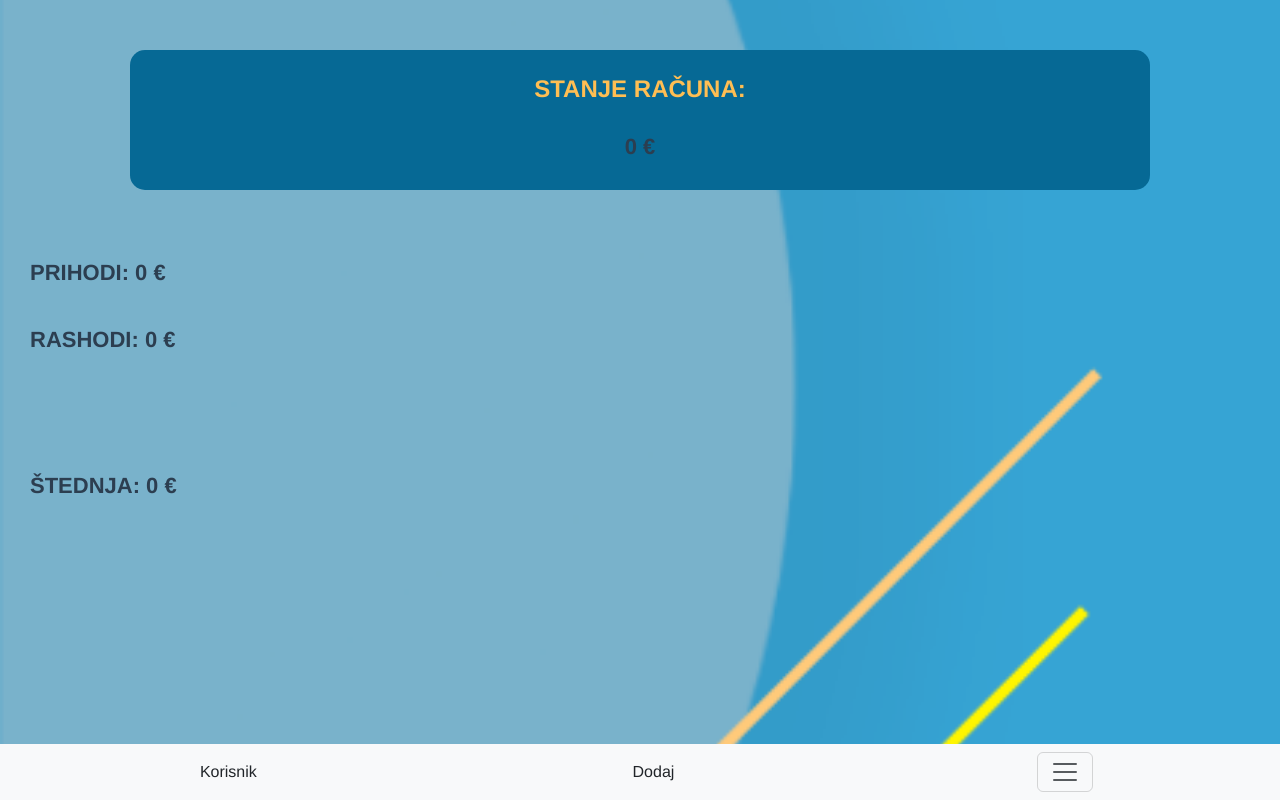
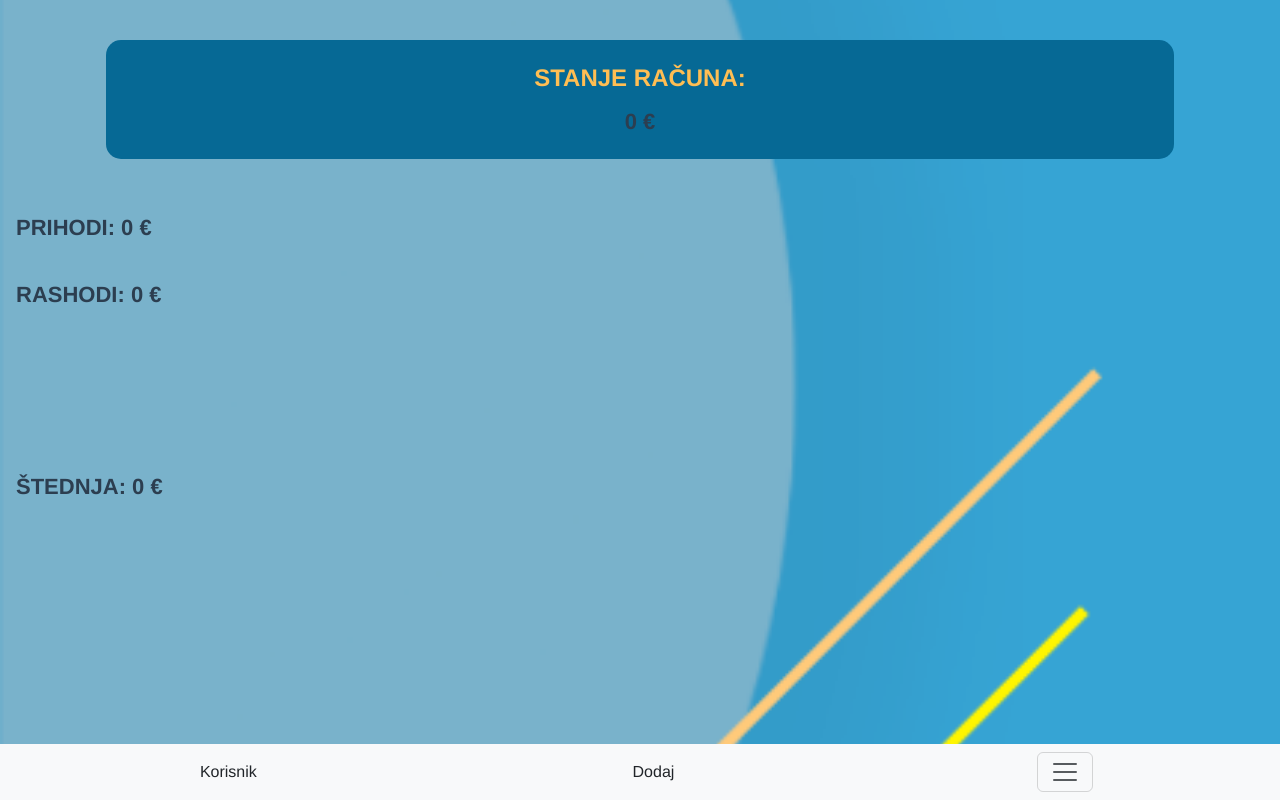
Before and after one commit to emilipuh/frontend, a Vue app: page / in a window 1280 px wide. Built offline with nearby package versions, Linux system fonts and the light colour scheme.

Commit message:
Manje izmjene u veličinama komponenata

```diff
--- a/src/App.vue
+++ b/src/App.vue
@@ -14,7 +14,7 @@ export default {
   background-image: url("@/assets/pozadina.png");
   background-size: cover;
   background-position: center;
-  height: 100vh;
+  height: 100dvh;
   margin: 0;
   overflow: hidden;
   font-family: Avenir, Helvetica, Arial, sans-serif; //promijeniti font family
--- a/src/views/DodavanjePrihoda.vue
+++ b/src/views/DodavanjePrihoda.vue
@@ -76,10 +76,9 @@ export default {
 
 <style scoped lang="scss">
 .container {
-  min-height: 90%;
+  min-height: 100dvh;
   padding: 0px;
   display: flex;
-  flex-direction: column;
   justify-content: space-evenly;
 }
 
--- a/src/views/DodavanjeRashoda.vue
+++ b/src/views/DodavanjeRashoda.vue
@@ -75,10 +75,9 @@ export default {
 
 <style scoped lang="scss">
 .container {
-  min-height: 90%;
+  min-height: 100dvh;
   padding: 0px;
   display: flex;
-  flex-direction: column;
   justify-content: space-evenly;
 }
 
--- a/src/views/Home.vue
+++ b/src/views/Home.vue
@@ -46,39 +46,41 @@ export default {
 }
 
 .container {
-  padding: 50px 60px;
+  display: flex;
+  flex-direction: column;
+  justify-content: space-between;
 }
+
 
 #stanje {
   background-color: #066995;
   border-radius: 15px;
-  padding: 25px 0px;
+  margin: 5vh 3vh;
 }
-
-#iznos {
-  margin: 30px 0px 5px 0px;
-}
-
 
 h5 {
   color: #ffbe53;
   font-weight: bold;
   font-size: 24px;
+  padding-top: 3vh;
+  margin: 0;
 }
 
 h6 {
   font-weight: bold;
   font-size: 22px;
-  margin-bottom: 40px;
+  margin-top: 2vh;
+  margin-bottom: 3vh;
 }
 
 .container-view {
-  margin-top: 20px;
-  padding-left: 30px;
-  text-align: start;
+  display: flex;
+  flex-direction: column;
+  align-items: flex-start;
+  padding-left: 2vh;
 }
 
 #stednja {
-  margin-top: 120px;
+  margin-top: 10%;
 }
 </style>
--- a/src/views/PregledPrihoda.vue
+++ b/src/views/PregledPrihoda.vue
@@ -25,8 +25,8 @@ export default {
 
 <style scoped lang="scss">
 .container {
-  max-height: 100%;
-  padding: 6vh 2vh 0vh 2vh;
+  max-height: 100dvh;
+  padding-top: 2vh;
 }
 .upis {
   border-radius: 2vh;
--- a/src/views/PregledRashoda.vue
+++ b/src/views/PregledRashoda.vue
@@ -21,8 +21,8 @@
 
   <style scoped lang="scss">
   .container {
-    max-height: 100%;
-    padding: 6vh 2vh 0vh 2vh;
+    max-height: 100dvh;
+    padding-top: 2vh;
   }
   .upis {
     border-radius: 2vh;
```
